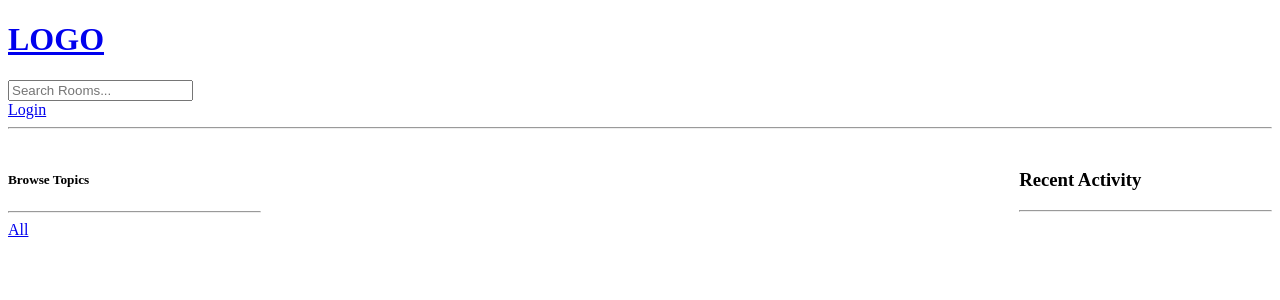
After one commit to Isa1asN/studypal_django, a Django app: template base/templates/base/profile.html in a window 1280 px wide. The commit adds this page. Shown: the top 300 px of the page. Run offline with Django 4.2, Linux system fonts and the light colour scheme; the template is opened without the code that fills it, so the values that code supplies are empty.

Commit message:
basic user profile page completed

```diff
--- a/base/templates/base/activity_component.html
+++ b/base/templates/base/activity_component.html
@@ -2,7 +2,7 @@
 <hr>
 {% for message in room_messages  %}
     <div class="">
-        <small>@{{message.user}} {{message.created|timesince}}</small>
+        <small><a href="{% url 'user-profile' message.user.id %}">@{{message.user}} </a>{{message.created|timesince}}</small>
         <small>replied to "{{message.room}}"</small>
         <p>{{message}}</p>
         {% if request.user == message.user %}
--- a/base/templates/base/feed_component.html
+++ b/base/templates/base/feed_component.html
@@ -9,7 +9,7 @@
                 </p>
                 {% endif %}
 
-                <span>@{{room.host.username}}</span>
+                <a href="{% url 'user-profile' room.host.id %}">@{{room.host.username}}</a>
                 <h5>{{room.id}} -- <a href="{% url 'room' room.id%}">{{room.name}}</a></h5>
                 <small>{{room.topic.name}}</small>
                 <hr>
--- /dev/null
+++ b/base/templates/base/profile.html
@@ -0,0 +1,26 @@
+{% extends 'main.html' %}
+
+{% block content %}
+<style>
+    .profile-container{
+        display: grid;
+        grid-template-columns: 1fr 3fr 1fr;
+    }
+</style>
+    <h1>{{user.username}}</h1>
+    <div class="profile-container">
+
+        <div class="">
+            {% include 'base/topics_component.html' %}
+        </div>
+
+        <div class="">
+            {% include 'base/feed_component.html' %}
+        </div>
+
+        <div class="">
+            {% include 'base/activity_component.html' %}
+        </div>
+
+    </div>
+{% endblock content %}
--- a/base/urls.py
+++ b/base/urls.py
@@ -8,6 +8,7 @@ urlpatterns = [
     path('logout/', views.logoutUser, name='logout'),
     path('', views.home, name='home'),
     path('room/<str:pk>/', views.room, name='room'),
+    path('profile/<str:pk>/', views.userProfile, name='user-profile'),
     path('create-room/', views.createRoom, name='create-room'),
     path('update-room/<str:pk>/', views.updateRoom, name='update-room'),
     path('delete-room/<str:pk>/', views.deleteRoom, name='delete-room' ),
```
Also changed, not shown: base/views.py (+8 -0 lines).
